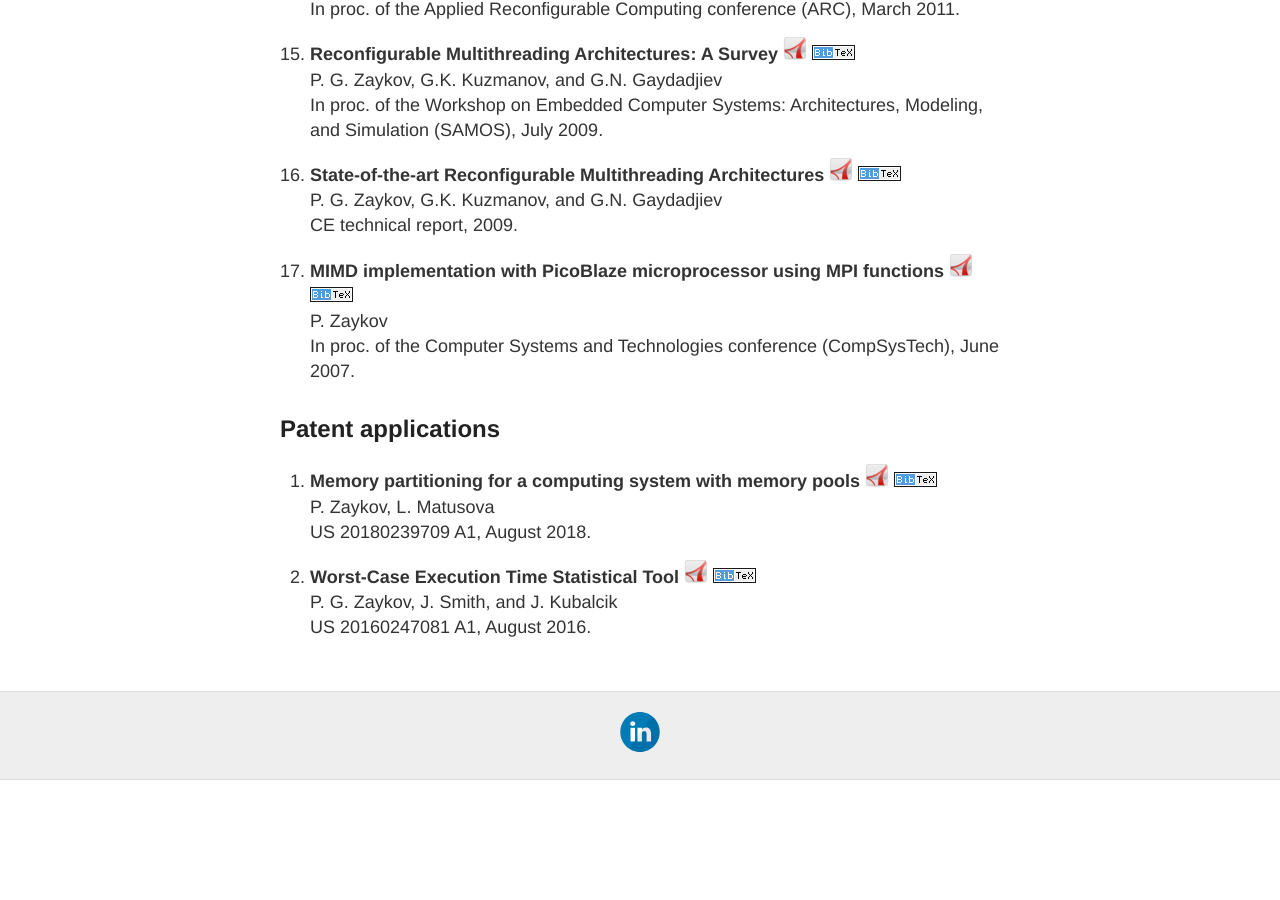
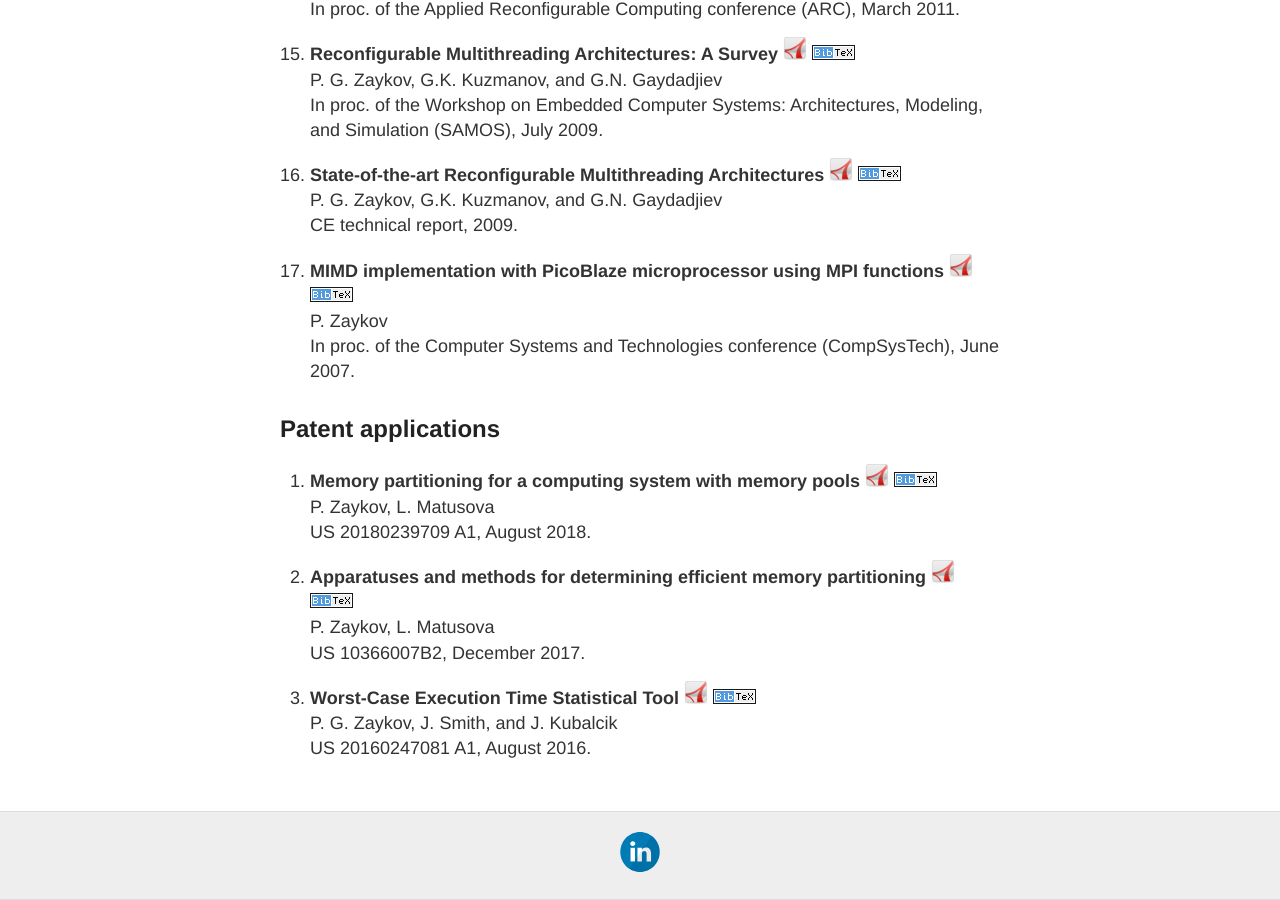
Before and after one commit to zaykov/web-page, a Jekyll site: the page built from publications.md, in a window 1280 px wide and 900 px high, scrolled down 2332 px. Built offline with Jekyll 4.4.1, drawn with Linux system fonts in a browser that asks for light colours; comment, search, counter and statistics services are not loaded; before the commit the page ends 3112 px from its top, so only the background shows below that.

Commit message:
Added mem partitioning patent app

```diff
--- a/publications.md
+++ b/publications.md
@@ -143,6 +143,14 @@ P. Zaykov, L. Matusova<br>
 US 20180239709 A1, August 2018.
 
 
+1. **Apparatuses and methods for determining efficient memory partitioning**
+<a href="http://www.freepatentsonline.com/20190179756.pdf" target_blank> <img src="{{ site.url }}/images/pdf.png"></a>
+<a href="{{ site.url }}/publications/bib/zaykov-2017-mempart.bib" target="_blank"><img src="{{ site.url }}/images/bibtex.png"></a>
+<br>
+P. Zaykov, L. Matusova<br>
+US 10366007B2, December 2017.
+
+
 1. **Worst-Case Execution Time Statistical Tool**
 <a href="http://appft1.uspto.gov/netacgi/nph-Parser?Sect1=PTO1&Sect2=HITOFF&d=PG01&p=1&u=/netahtml/PTO/srchnum.html&r=1&f=G&l=50&s1=20160247081.PGNR." target_blank> <img src="{{ site.url }}/images/pdf.png"></a>
 <a href="{{ site.url }}/publications/bib/zaykov-2016-upsto.bib" target="_blank"><img src="{{ site.url }}/images/bibtex.png"></a>
```
Also changed, not shown: publications/bib/zaykov-2017-mempart.bib (added, +7 -0 lines).
